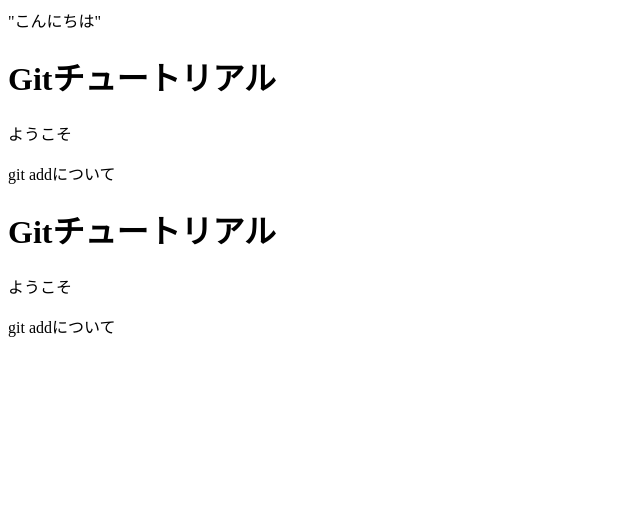
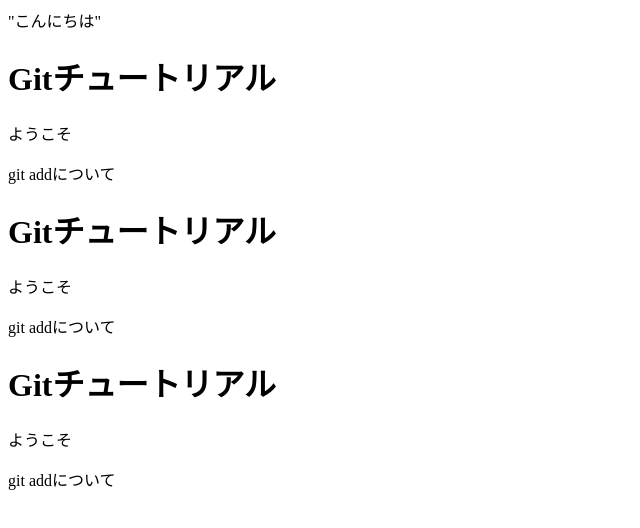
Before and after one commit to sei3103myui/git_tutorial, a plain HTML site: page index.html in a window 1280 px wide. Shown: the whole page, without its empty margins (0-640 px from the left). Drawn offline with Linux system fonts and the light colour scheme.

Commit message:
featureに追加

```diff
--- a/index.html
+++ b/index.html
@@ -6,3 +6,6 @@
 <h1>Gitチュートリアル</h1>
 <p>ようこそ</p>
 <p>git addについて</p>
+<h1>Gitチュートリアル</h1>
+<p>ようこそ</p>
+<p>git addについて</p>
```
